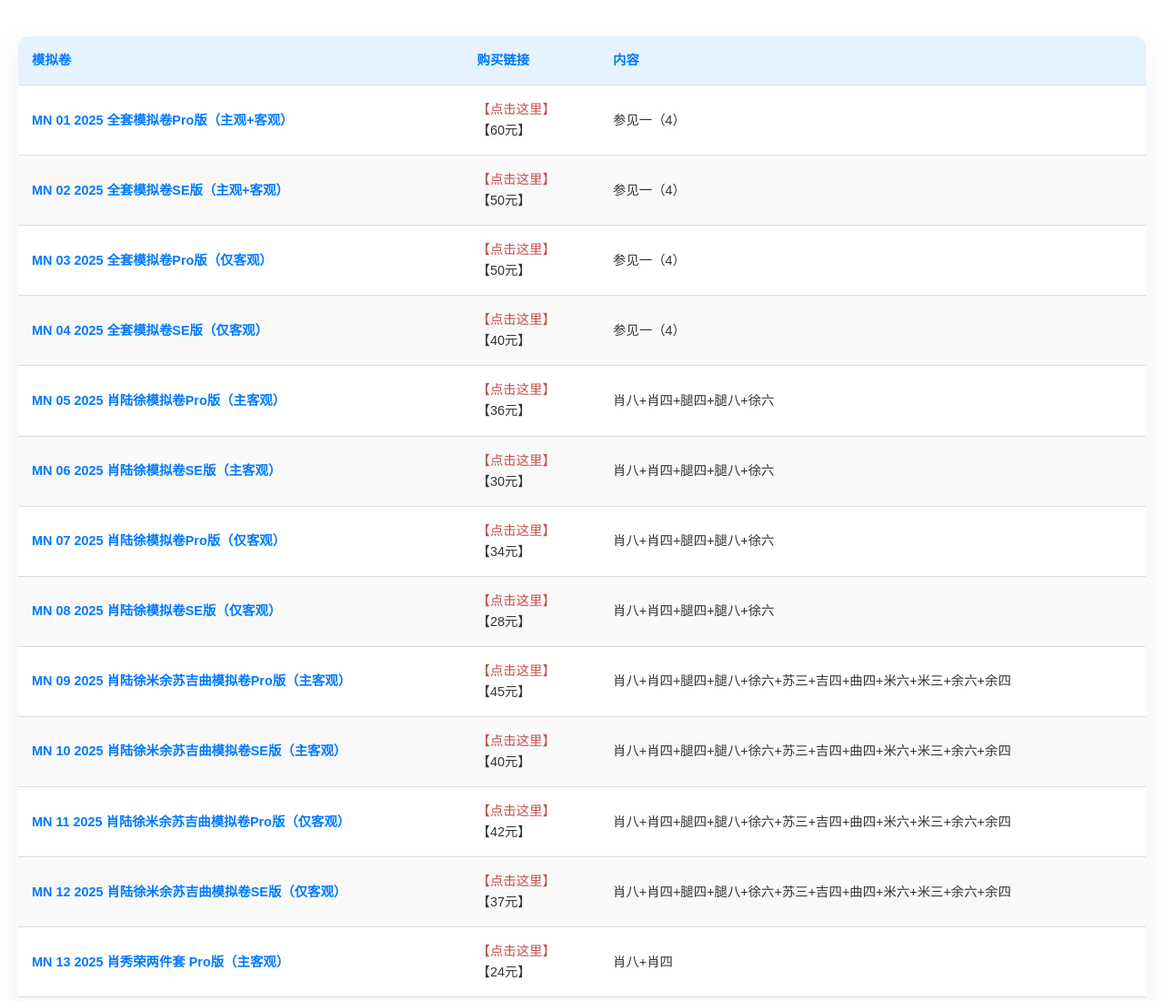
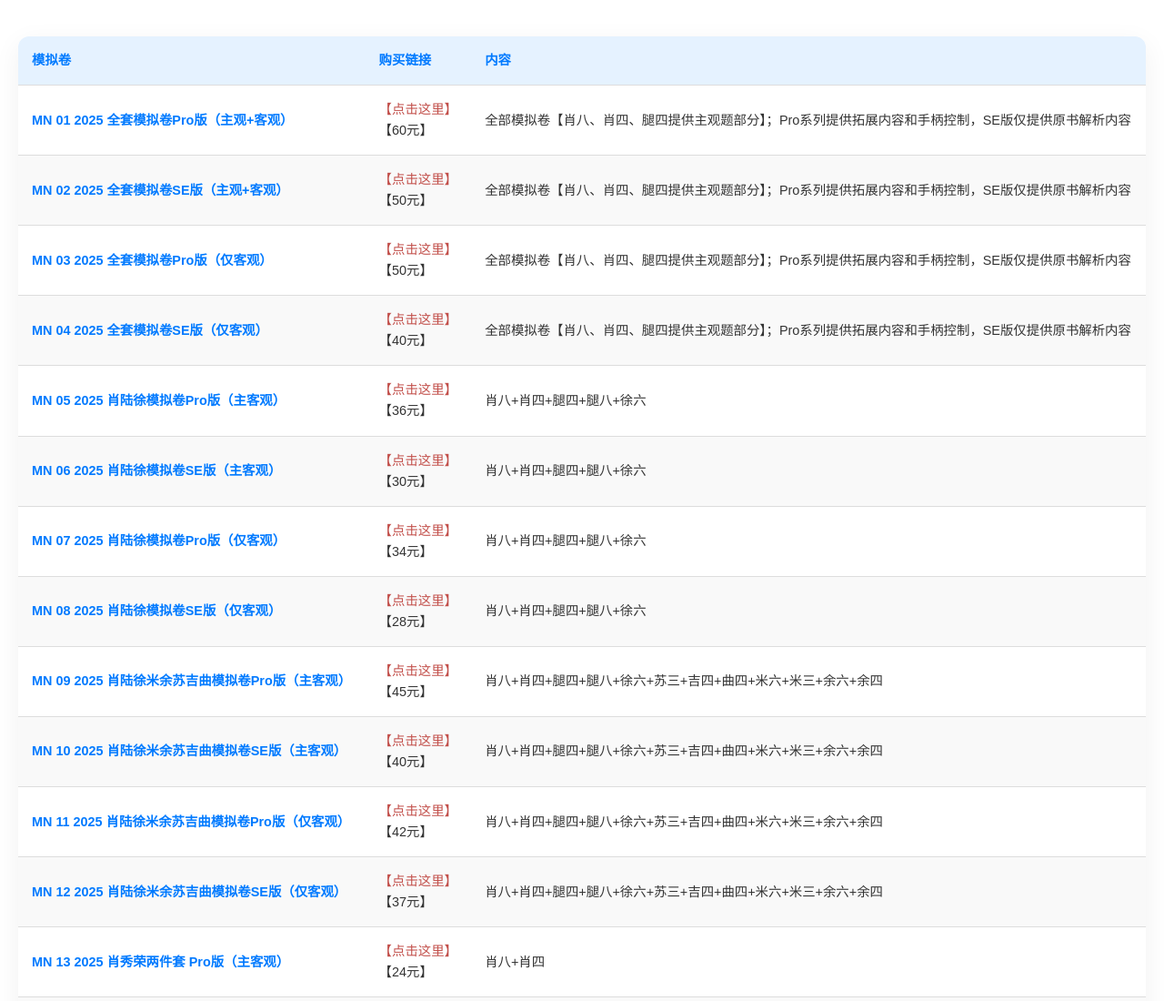
Before and after one commit to AnkiStudio/ankistudio.github.io, a plain HTML site: page product.html in a window 1280 px wide. Shown: the top 1100 px of the page at 91% size. Drawn offline with Linux system fonts and the light colour scheme.

Commit message:
Update product.html

```diff
--- a/product.html
+++ b/product.html
@@ -91,22 +91,22 @@
             <tr>
                 <td>MN 01 2025 全套模拟卷Pro版（主观+客观）</td>
                 <td><a href="https://file.ankichinas.cn/card/65d858a0831186dZ?share_info=d266291833f95fe5055d55ad3237a605" target="_blank">【点击这里】</a><br>【60元】</td>
-                <td>参见一（4）</td>
+                <td>全部模拟卷【肖八、肖四、腿四提供主观题部分】；Pro系列提供拓展内容和手柄控制，SE版仅提供原书解析内容</td>
             </tr>
             <tr>
                 <td>MN 02 2025 全套模拟卷SE版（主观+客观）</td>
                 <td><a href="https://file.ankichinas.cn/card/63e342e31c2887Zy?share_info=feebae3c37f2920188bf8f63869e439e" target="_blank">【点击这里】</a><br>【50元】</td>
-                <td>参见一（4）</td>
+                <td>全部模拟卷【肖八、肖四、腿四提供主观题部分】；Pro系列提供拓展内容和手柄控制，SE版仅提供原书解析内容</td>
             </tr>
             <tr>
                 <td>MN 03 2025 全套模拟卷Pro版（仅客观）</td>
                 <td><a href="https://file.ankichinas.cn/card/63e22b5d3ed60Q3F?share_info=ba862df270c04ae577283c8c1ac48336" target="_blank">【点击这里】</a><br>【50元】</td>
-                <td>参见一（4）</td>
+                <td>全部模拟卷【肖八、肖四、腿四提供主观题部分】；Pro系列提供拓展内容和手柄控制，SE版仅提供原书解析内容</td>
             </tr>
             <tr>
                 <td>MN 04 2025 全套模拟卷SE版（仅客观）</td>
                 <td><a href="https://file.ankichinas.cn/card/63e22aac3d0faHbX?share_info=4c755d811d030bc8db1d0e56059b95f2" target="_blank">【点击这里】</a><br>【40元】</td>
-                <td>参见一（4）</td>
+                <td>全部模拟卷【肖八、肖四、腿四提供主观题部分】；Pro系列提供拓展内容和手柄控制，SE版仅提供原书解析内容</td>
             </tr>
             <tr>
                 <td>MN 05 2025 肖陆徐模拟卷Pro版（主客观）</td>
```
